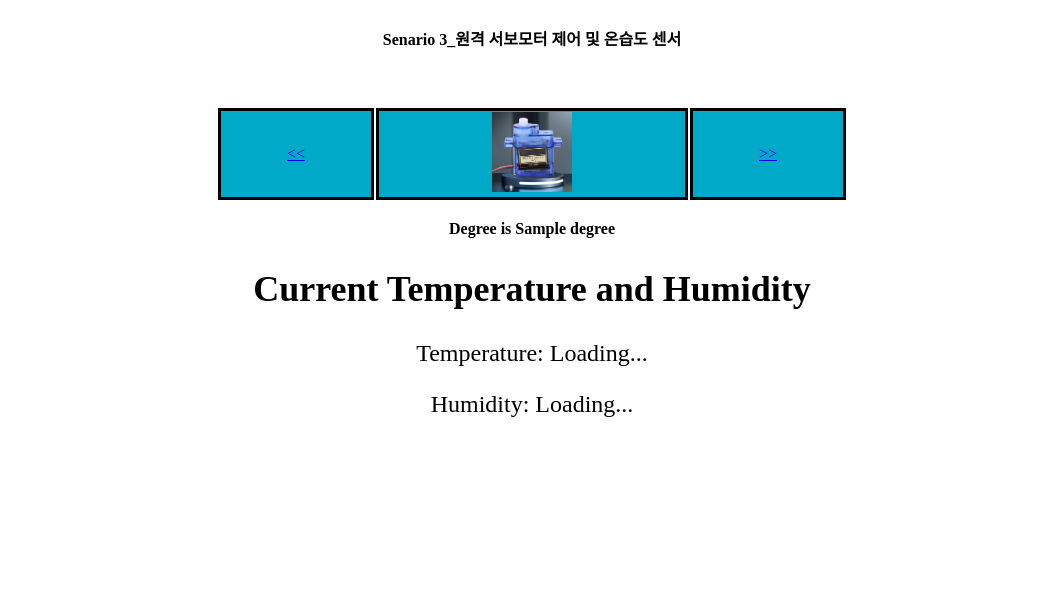
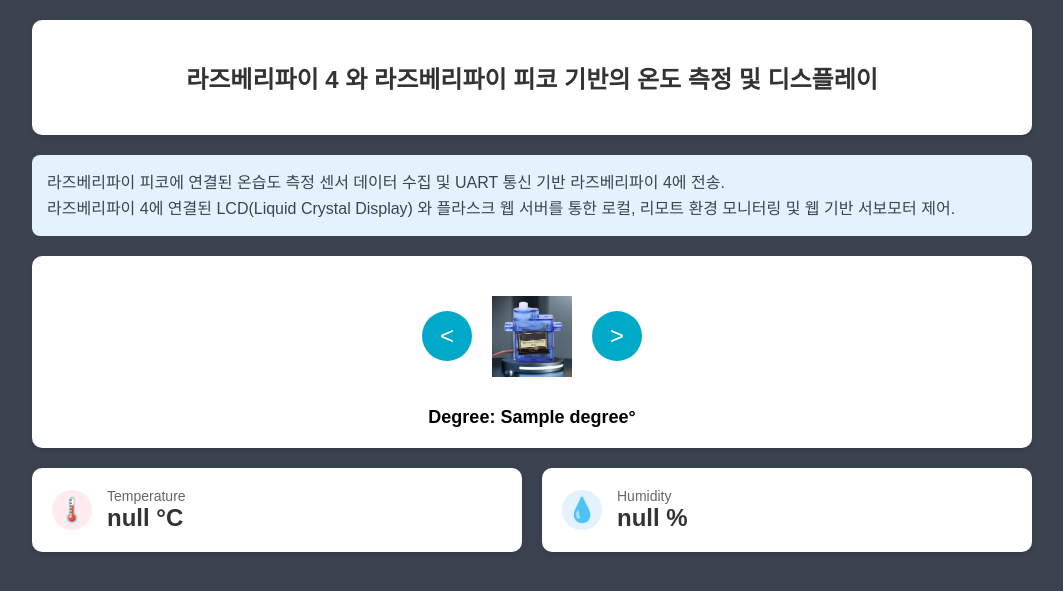
Before and after one commit to Jang707/Dev.Space, a Flask app: template python/sn3/templates/remote_monitor.html in a window 1280 px wide. Shown: the top 591 px of the page, without its empty margins (108-1171 px from the left). Run offline with Flask 3, Linux system fonts and the light colour scheme; the template is opened without the code that fills it: most values are stand-ins (such as "Sample title", 1, 10 or a date in 2020).

Commit message:
minor update && sn3's GUI update

```diff
--- a/python/default/Server_socket.py
+++ b/python/default/Server_socket.py
@@ -155,7 +155,7 @@
         self.server_thread.start()
         self._log_to_callback("[Server] Server started")
 
-        self.serial_handler.start()
+        #self.serial_handler.start()
         return True
 
     def stop(self) -> None:
--- a/python/default/automation_script/senario3_auto.py
+++ b/python/default/automation_script/senario3_auto.py
@@ -39,7 +39,7 @@
     def start_monitoring_server(self):
         """PC에서 모니터링 서버 실행"""
         try:
-            monitoring_server_path = r"D:\jang_git_space\Dev.Space\rust\default\iced_gui"
+            monitoring_server_path = r"D:\Dev.Space\rust\default\iced_gui"
 
             if not os.path.exists(monitoring_server_path):
                 raise FileNotFoundError(f"경로를 찾을 수 없습니다: {monitoring_server_path}")
@@ -75,7 +75,7 @@
         """Flask 서버를 별도 스레드에서 실행"""
         try:
             command = (
-                "source /home/devops_r4/Dev.Space/venv_python/sn3/bin/activate && "
+                "source /home/devops_r4/senario_3/senario_3_Pi4_venv/bin/activate && "
                 "python /home/devops_r4/Dev.Space/python/sn3/Senario_3_Pi4.py"
             )
 
@@ -139,7 +139,7 @@
     def setup_pico(self):
         """Raspberry Pi Pico 설정"""
         try:
-            pico_main = "D:\jang_git_space\Dev.Space\python\sn3\pico\main.py"
+            pico_main = "D:\Dev.Space\python\sn3\pico\main.py"
             pico_port = None
             ports = serial.tools.list_ports.comports()
             print("Looking for Raspberry pi pico...")
--- a/python/sn3/templates/remote_monitor.html
+++ b/python/sn3/templates/remote_monitor.html
@@ -1,30 +1,184 @@
 <!DOCTYPE html>
-<html>
+<html lang="ko">
 <head>
-    <title>Senario 3_원격 서보모터 제어 및 온습도 센서</title>
+    <meta charset="UTF-8">
+    <meta name="viewport" content="width=device-width, initial-scale=1.0">
+    <title>라즈베리파이 4 와 라즈베리파이 피코 기반의 온도 측정 및 디스플레이</title>
     <style>
+        * {
+            margin: 0;
+            padding: 0;
+            box-sizing: border-box;
+            font-family: 'Arial', sans-serif;
+        }
+
+        body {
+            background-color: #3b424f;
+            padding: 20px;
+        }
+
         .container {
-            text-align: center;
+            max-width: 1000px;
+            margin: 0 auto;
         }
-        .data-display {
+
+        .card {
+            background: white;
+            border-radius: 10px;
+            box-shadow: 0 2px 4px rgba(0, 0, 0, 0.1);
+            padding: 20px;
+            margin-bottom: 20px;
+        }
+
+        .title {
             text-align: center;
             font-size: 24px;
+            font-weight: bold;
+            color: #333;
+            padding: 20px 0;
+        }
+
+        .description {
+            background-color: #e3f2fd;
+            padding: 15px;
+            border-radius: 8px;
+            margin-bottom: 20px;
+            line-height: 1.6;
+            color: #37474f;
+        }
+
+        .servo-control {
+            display: flex;
+            align-items: center;
+            justify-content: center;
+            gap: 20px;
+            padding: 20px;
+        }
+
+        .servo-button {
+            background-color: #00a9c7;
+            color: white;
+            border: none;
+            border-radius: 50%;
+            width: 50px;
+            height: 50px;
+            font-size: 24px;
+            cursor: pointer;
+            transition: background-color 0.3s;
+            text-decoration: none;
+            display: flex;
+            align-items: center;
+            justify-content: center;
+        }
+
+        .servo-button:hover {
+            background-color: #0086a0;
+        }
+
+        .degree {
+            text-align: center;
+            font-size: 18px;
+            font-weight: bold;
+            margin-top: 10px;
+        }
+
+        .data-grid {
+            display: grid;
+            grid-template-columns: repeat(auto-fit, minmax(250px, 1fr));
+            gap: 20px;
             margin-top: 20px;
         }
-        .control-table {
-            width: 50%;
-            margin: 0 auto;
-            margin-top: 20px;
+
+        .data-card {
+            background: white;
+            padding: 20px;
+            border-radius: 10px;
+            box-shadow: 0 2px 4px rgba(0, 0, 0, 0.1);
+            display: flex;
+            align-items: center;
+            gap: 15px;
         }
-        .control-table td {
-            border-style: solid;
-            border-color: #000000;
-            text-align: center;
-            color: #FFFFFF;
-            background-color: #00a9c7;
-            height: 81px;
+
+        .data-icon {
+            font-size: 24px;
+            width: 40px;
+            height: 40px;
+            display: flex;
+            align-items: center;
+            justify-content: center;
+            border-radius: 50%;
+        }
+
+        .temperature-icon {
+            background-color: #ffebee;
+            color: #f44336;
+        }
+
+        .humidity-icon {
+            background-color: #e3f2fd;
+            color: #2196f3;
+        }
+
+        .data-info {
+            flex-grow: 1;
+        }
+
+        .data-label {
+            font-size: 14px;
+            color: #666;
+        }
+
+        .data-value {
+            font-size: 24px;
+            font-weight: bold;
+            color: #333;
+        }
+
+        img.servo-image {
+            width: 80px;
+            height: auto;
         }
     </style>
+</head>
+<body>
+    <div class="container">
+        <div class="card">
+            <h1 class="title">라즈베리파이 4 와 라즈베리파이 피코 기반의 온도 측정 및 디스플레이</h1>
+        </div>
+
+        <div class="description">
+		라즈베리파이 피코에 연결된 온습도 측정 센서 데이터 수집 및 UART 통신 기반 라즈베리파이 4에 전송.<br>
+            라즈베리파이 4에 연결된 LCD(Liquid Crystal Display) 와 플라스크 웹 서버를 통한 로컬, 리모트 환경 모니터링 및 웹 기반 서보모터 제어.
+        </div>
+
+        <div class="card">
+            <div class="servo-control">
+                <a href="sg90_control_act?servo=L" class="servo-button">&lt;</a>
+                <img src="static/sg90.png" alt="SG90 Servo" class="servo-image">
+                <a href="sg90_control_act?servo=R" class="servo-button">&gt;</a>
+            </div>
+            <div class="degree">Degree: {{ degree }}°</div>
+        </div>
+
+        <div class="data-grid">
+            <div class="data-card">
+                <div class="data-icon temperature-icon">🌡️</div>
+                <div class="data-info">
+                    <div class="data-label">Temperature</div>
+                    <div class="data-value" id="temperature">Loading...</div>
+                </div>
+            </div>
+
+            <div class="data-card">
+                <div class="data-icon humidity-icon">💧</div>
+                <div class="data-info">
+                    <div class="data-label">Humidity</div>
+                    <div class="data-value" id="humidity">Loading...</div>
+                </div>
+            </div>
+        </div>
+    </div>
+
     <script>
         function fetchData() {
             fetch('/get_data')
@@ -32,33 +186,15 @@
                 .then(data => {
                     document.getElementById('temperature').innerText = data.temperature + " °C";
                     document.getElementById('humidity').innerText = data.humidity + " %";
-                });
+                })
+                .catch(error => console.error('Error:', error));
         }
-        setInterval(fetchData, 2000); // Fetch data every 2 seconds
+
+        // Initial fetch
+        fetchData();
+
+        // Fetch every 2 seconds
+        setInterval(fetchData, 2000);
     </script>
-</head>
-<body>
-    <div class="container">
-        <strong><br>Senario 3_원격 서보모터 제어 및 온습도 센서<br><br><br></strong>
-        <table class="control-table">
-            <tr>
-                <td style="width: 25%">
-                    <a href="sg90_control_act?servo=L">&lt;&lt;</a>
-                </td>
-                <td style="width: 50%">
-                    <img src="static/sg90.png" width="80">
-                </td>
-                <td style="width: 25%">
-                    <a href="sg90_control_act?servo=R">&gt;&gt;</a>
-                </td>
-            </tr>
-        </table>
-        <strong><br>Degree is {{ degree }}</strong>
-    </div>
-    <div class="data-display">
-        <h2>Current Temperature and Humidity</h2>
-        <p>Temperature: <span id="temperature">Loading...</span></p>
-        <p>Humidity: <span id="humidity">Loading...</span></p>
-    </div>
 </body>
 </html>
```
Also changed, not shown: python/default/automation_script/senario1_auto.py (+3 -6 lines).
